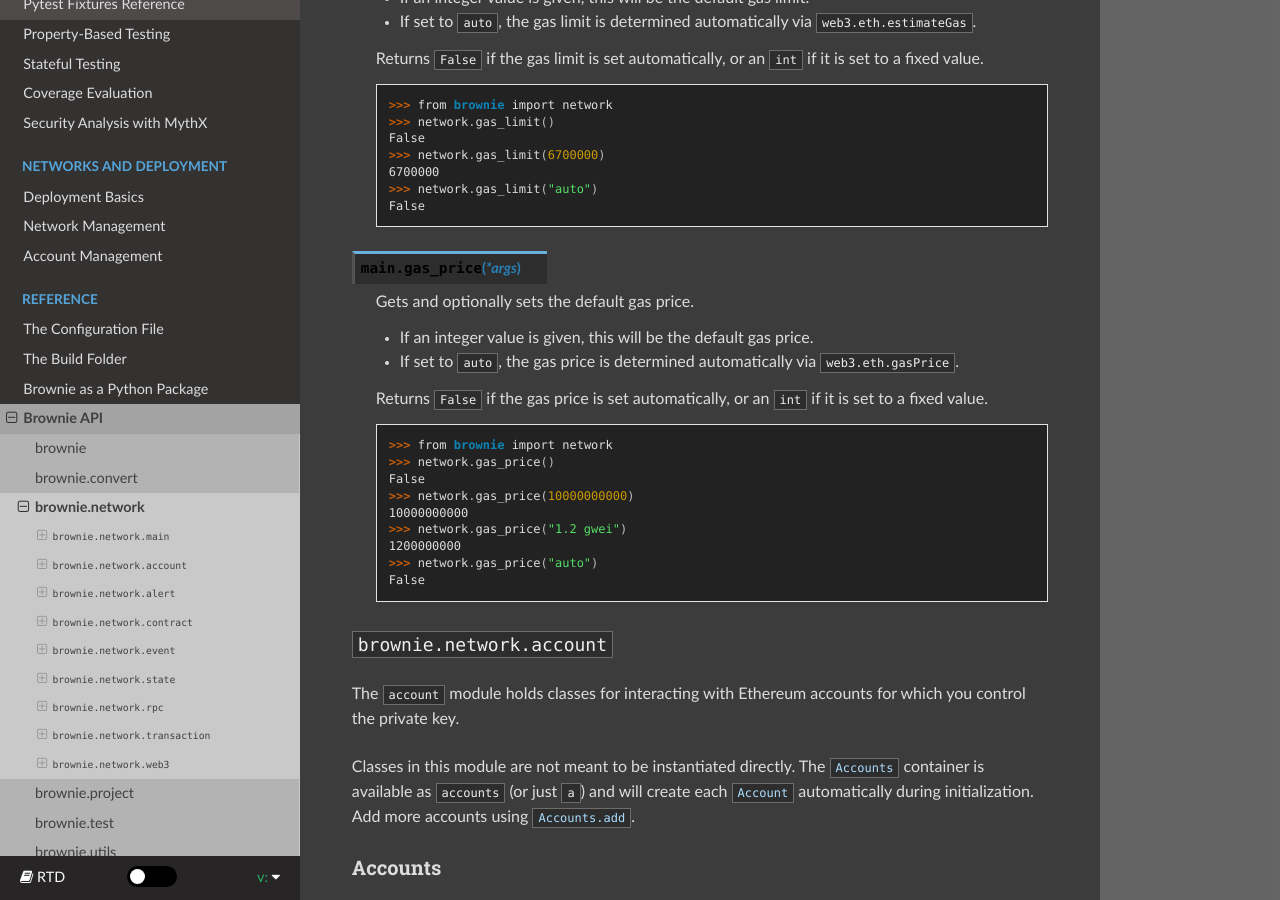
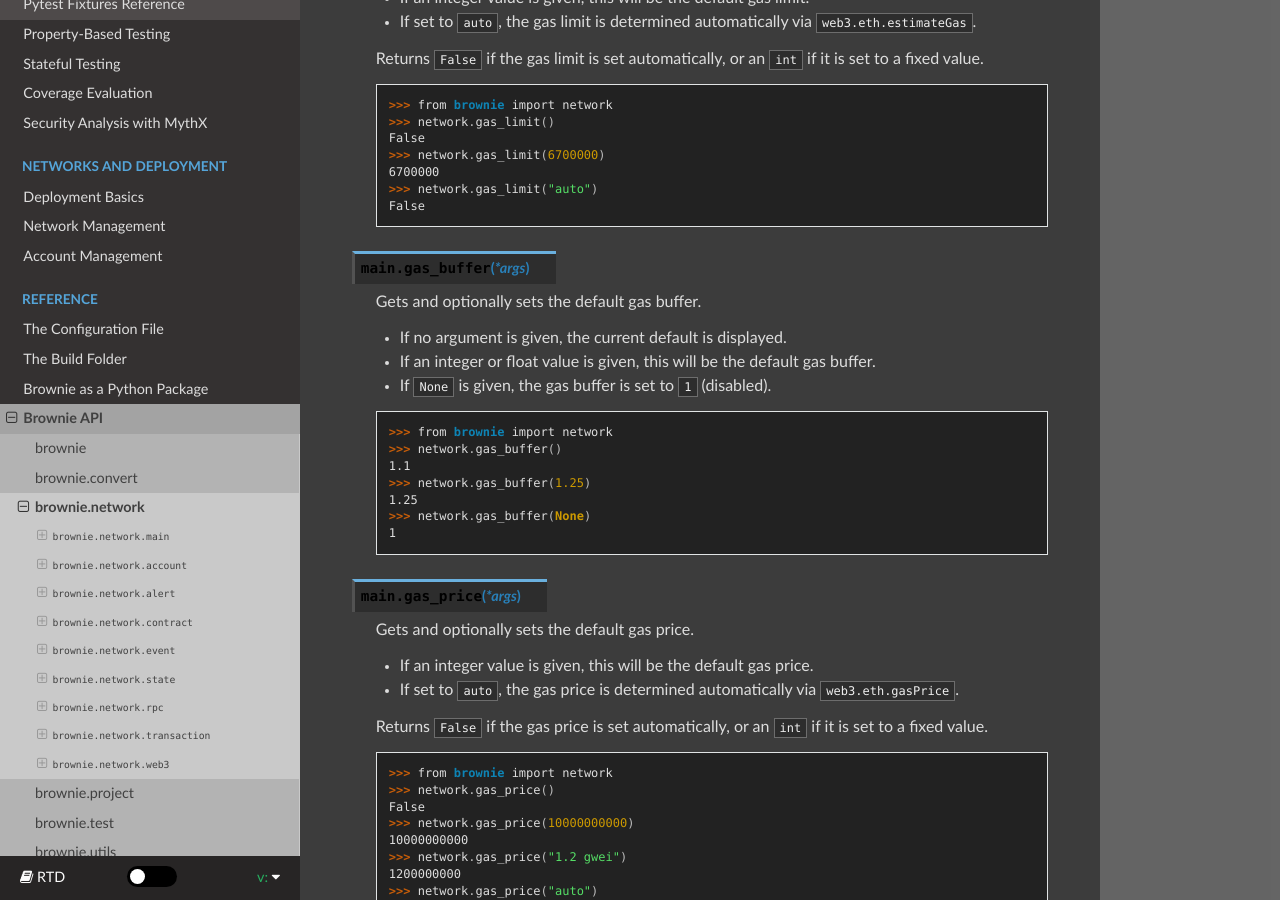
Before and after one commit to eth-brownie/brownie, a Sphinx documentation site: the page built from docs/api-network.rst, in a window 1280 px wide and 900 px high, scrolled down 1378 px. Built offline with Sphinx 7.4.7 and the Read the Docs theme 2.0.0, drawn with Linux system fonts in a browser that asks for light colours; some of the changed text lies outside the part shown.

Commit message:
docs: gas_buffer

```diff
--- a/docs/api-network.rst
+++ b/docs/api-network.rst
@@ -75,6 +75,24 @@
         6700000
         >>> network.gas_limit("auto")
         False
+
+.. py:method:: main.gas_buffer(*args)
+
+    Gets and optionally sets the default gas buffer.
+
+    * If no argument is given, the current default is displayed.
+    * If an integer or float value is given, this will be the default gas buffer.
+    * If ``None`` is given, the gas buffer is set to ``1`` (disabled).
+
+    .. code-block:: python
+
+        >>> from brownie import network
+        >>> network.gas_buffer()
+        1.1
+        >>> network.gas_buffer(1.25)
+        1.25
+        >>> network.gas_buffer(None)
+        1
 
 .. py:method:: main.gas_price(*args)
 
@@ -287,9 +305,10 @@
     * ``contract``: A :func:`ContractContainer <brownie.network.contract.ContractContainer>` instance of the contract to be deployed.
     * ``*args``: Contract constructor arguments.
     * ``amount``: Amount of ether to send with the transaction. The given value is converted to :func:`Wei <brownie.convert.datatypes.Wei>`.
-    * ``gas_limit``: Gas limit for the transaction. The given value is converted to :func:`Wei <brownie.convert.datatypes.Wei>`. If none is given, the price is set using ``eth_estimateGas``.
-    * ``gas_price``: Gas price for the transaction. The given value is converted to :func:`Wei <brownie.convert.datatypes.Wei>`. If none is given, the price is set using ``eth_gasPrice``.
-    * ``nonce``: Nonce for the transaction. If none is given, the nonce is set using ``eth_getTransactionCount`` while also considering any pending transactions of the Account.
+    * ``gas_limit``: Gas limit for the transaction. The given value is converted to :func:`Wei <brownie.convert.datatypes.Wei>`. If none is given, the price is set using :meth:`web3.eth.estimateGas <web3.eth.Eth.estimateGas>`.
+    * ``gas_buffer``: A multiplier applied to :meth:`web3.eth.estimateGas <web3.eth.Eth.estimateGas>` when setting gas limit automatically. ``gas_limit`` and ``gas_buffer`` cannot be given at the same time.
+    * ``gas_price``: Gas price for the transaction. The given value is converted to :func:`Wei <brownie.convert.datatypes.Wei>`. If none is given, the price is set using :attr:`web3.eth.gasPrice <web3.eth.Eth.gasPrice>`.
+    * ``nonce``: Nonce for the transaction. If none is given, the nonce is set using :meth:`web3.eth.getTransactionCount <web3.eth.Eth.getTransactionCount>` while also considering any pending transactions of the Account.
     * ``required_confs``: The required :attr:`confirmations<TransactionReceipt.confirmations>` before the :func:`TransactionReceipt <brownie.network.transaction.TransactionReceipt>` is processed. If none is given, defaults to 1 confirmation.  If 0 is given, immediately returns a pending :func:`TransactionReceipt <brownie.network.transaction.TransactionReceipt>` instead of a :func:`Contract <brownie.network.contract.Contract>` instance, while waiting for a confirmation in a separate thread.
 
     Returns a :func:`Contract <brownie.network.contract.Contract>` instance upon success. If the transaction reverts or you do not wait for a confirmation, a :func:`TransactionReceipt <brownie.network.transaction.TransactionReceipt>` is returned instead.
@@ -333,10 +352,11 @@
 
     * ``to``: Recipient address. Can be an :func:`Account <brownie.network.account.Account>` instance or string.
     * ``amount``: Amount of ether to send. The given value is converted to :func:`Wei <brownie.convert.datatypes.Wei>`.
-    * ``gas_limit``: Gas limit for the transaction. The given value is converted to :func:`Wei <brownie.convert.datatypes.Wei>`. If none is given, the price is set using ``eth_estimateGas``.
-    * ``gas_price``: Gas price for the transaction. The given value is converted to :func:`Wei <brownie.convert.datatypes.Wei>`. If none is given, the price is set using ``eth_gasPrice``.
+    * ``gas_limit``: Gas limit for the transaction. The given value is converted to :func:`Wei <brownie.convert.datatypes.Wei>`. If none is given, the price is set using :meth:`web3.eth.estimateGas <web3.eth.Eth.estimateGas>`.
+    * ``gas_buffer``: A multiplier applied to :meth:`web3.eth.estimateGas <web3.eth.Eth.estimateGas>` when setting gas limit automatically. ``gas_limit`` and ``gas_buffer`` cannot be given at the same time.
+    * ``gas_price``: Gas price for the transaction. The given value is converted to :func:`Wei <brownie.convert.datatypes.Wei>`. If none is given, the price is set using :attr:`web3.eth.gasPrice <web3.eth.Eth.gasPrice>`.
     * ``data``: Transaction data hexstring.
-    * ``nonce``: Nonce for the transaction. If none is given, the nonce is set using ``eth_getTransactionCount`` while also considering any pending transactions of the Account..
+    * ``nonce``: Nonce for the transaction. If none is given, the nonce is set using :meth:`web3.eth.getTransactionCount <web3.eth.Eth.getTransactionCount>` while also considering any pending transactions of the Account.
     * ``required_confs``: The required :attr:`confirmations<TransactionReceipt.confirmations>` before the :func:`TransactionReceipt <brownie.network.transaction.TransactionReceipt>` is processed. If none is given, defaults to 1 confirmation.  If 0 is given, immediately returns a pending :func:`TransactionReceipt <brownie.network.transaction.TransactionReceipt>`, while waiting for a confirmation in a separate thread.
     * ``silent``: Toggles console verbosity. If ``True`` is given, suppresses all console output for this transaction.
 
--- a/docs/core-contracts.rst
+++ b/docs/core-contracts.rst
@@ -141,6 +141,7 @@
 
     * ``from``: the :func:`Account <brownie.network.account.Account>` that the transaction it sent from. If not given, the transaction is sent from the account that deployed the contract.
     * ``gas_limit``: The amount of gas provided for transaction execution, in wei. If not given, the gas limit is determined using :meth:`web3.eth.estimateGas <web3.eth.Eth.estimateGas>`.
+    * ``gas_buffer``: A multiplier applied to :meth:`web3.eth.estimateGas <web3.eth.Eth.estimateGas>` when setting gas limit automatically. ``gas_limit`` and ``gas_buffer`` cannot be given at the same time.
     * ``gas_price``: The gas price for the transaction, in wei. If not given, the gas price is set according to :attr:`web3.eth.gasPrice <web3.eth.Eth.gasPrice>`.
     * ``amount``: The amount of Ether to include with the transaction, in wei.
     * ``nonce``: The nonce for the transaction. If not given, the nonce is set according to :meth:`web3.eth.getTransactionCount <web3.eth.Eth.getTransactionCount>` while taking pending transactions from the sender into account.
```
Also changed, not shown: docs/config.rst (+19 -10 lines).
